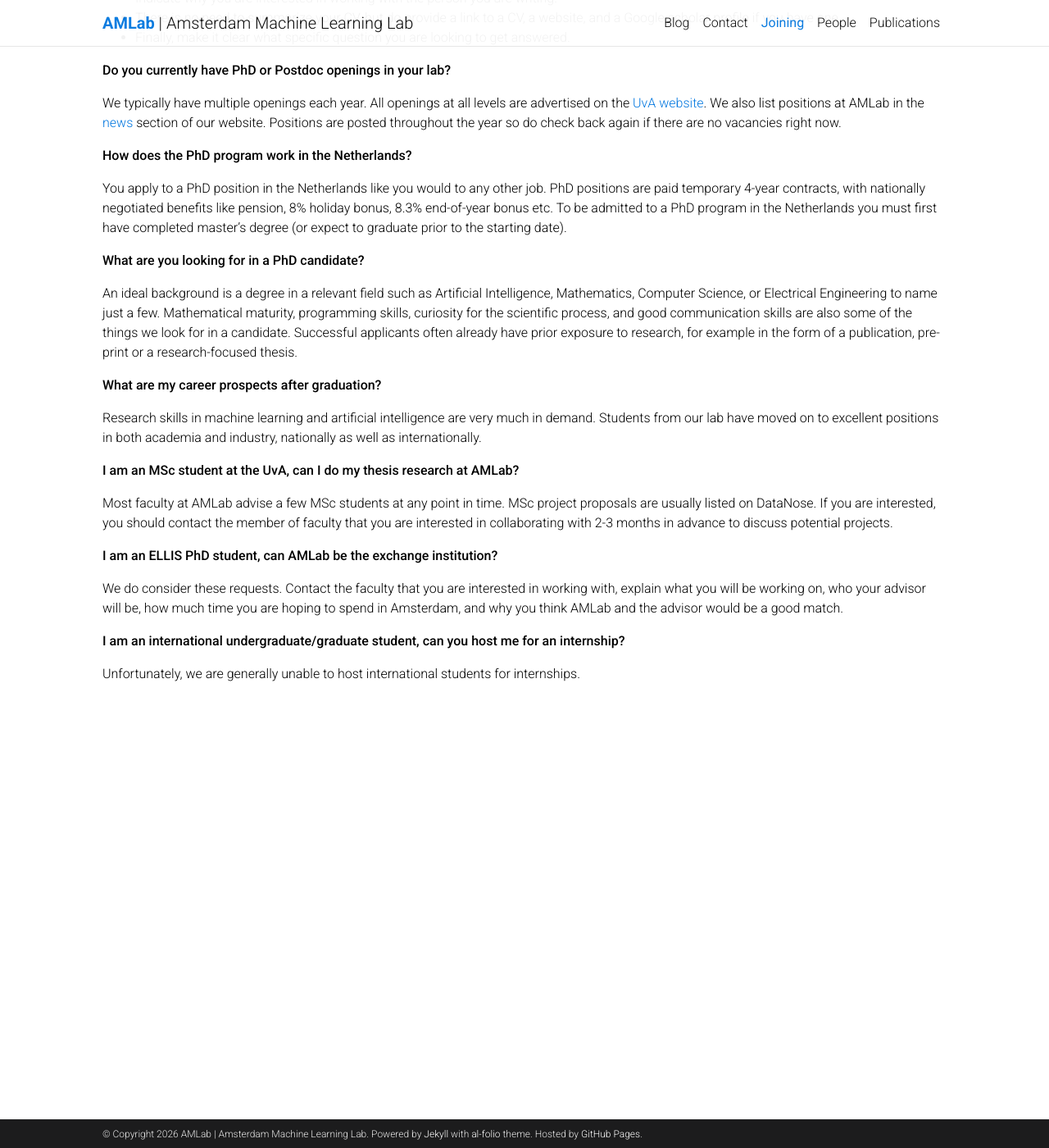
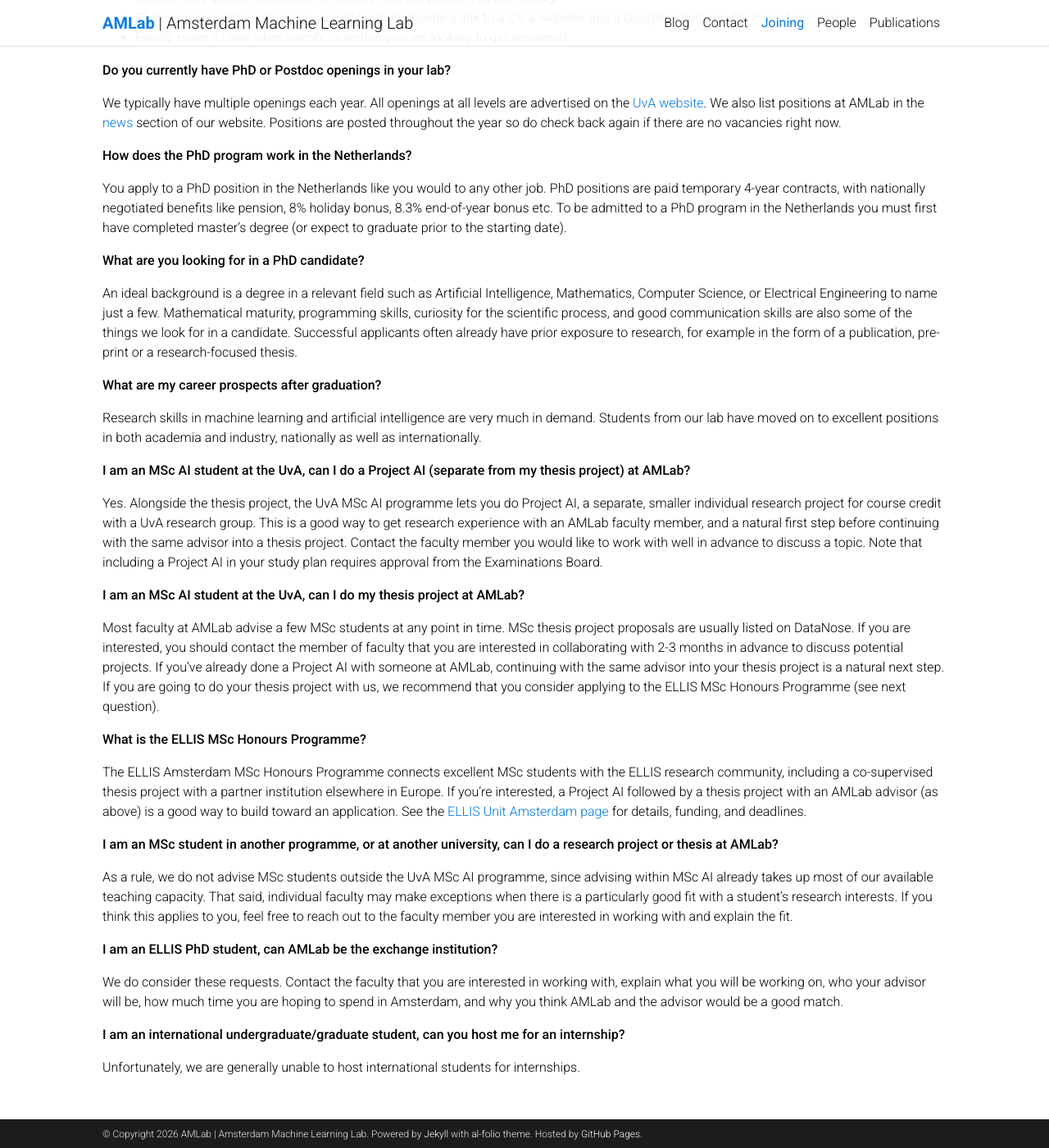
Before and after one commit to AMLab-Amsterdam/AMLab-Amsterdam.github.io, a Jekyll site: the page built from _pages/joining.md, in a window 1280 px wide and 1400 px high, scrolled down 422 px. Shown: the whole window at 82% size. Built offline with Jekyll 4.4.1, drawn with Linux system fonts in a browser that asks for light colours; comment, search, counter and statistics services are not loaded; a style sheet for code colours, icons or effects is not loaded.

Commit message:
Add MSc research-project and ELLIS Honours info to joining page
Adds Q&A blocks for Project AI (non-thesis research project) and the
ELLIS MSc Honours Programme, disambiguates "Project AI" vs. "thesis
project" throughout, and clarifies these Q&As are scoped to the UvA
MSc AI programme with a separate Q&A for students in other
programmes/universities.

Co-Authored-By: Claude Sonnet 5 <noreply@anthropic.com>

```diff
--- a/_pages/joining.md
+++ b/_pages/joining.md
@@ -33,9 +33,21 @@ An ideal background is a degree in a relevant field such as Artificial Intellige
 
 Research skills in machine learning and artificial intelligence are very much in demand. Students from our lab have moved on to excellent positions in both academia and industry, nationally as well as internationally.
 
-**I am an MSc student at the UvA, can I do my thesis research at AMLab?**
+**I am an MSc AI student at the UvA, can I do a Project AI (separate from my thesis project) at AMLab?**
 
-Most faculty at AMLab advise a few MSc students at any point in time. MSc project proposals are usually listed on DataNose. If you are interested, you should contact the member of faculty that you are interested in collaborating with 2-3 months in advance to discuss potential projects.
+Yes. Alongside the thesis project, the UvA MSc AI programme lets you do Project AI, a separate, smaller individual research project for course credit with a UvA research group. This is a good way to get research experience with an AMLab faculty member, and a natural first step before continuing with the same advisor into a thesis project. Contact the faculty member you would like to work with well in advance to discuss a topic. Note that including a Project AI in your study plan requires approval from the Examinations Board.
+
+**I am an MSc AI student at the UvA, can I do my thesis project at AMLab?**
+
+Most faculty at AMLab advise a few MSc students at any point in time. MSc thesis project proposals are usually listed on DataNose. If you are interested, you should contact the member of faculty that you are interested in collaborating with 2-3 months in advance to discuss potential projects. If you've already done a Project AI with someone at AMLab, continuing with the same advisor into your thesis project is a natural next step. If you are going to do your thesis project with us, we recommend that you consider applying to the ELLIS MSc Honours Programme (see next question).
+
+**What is the ELLIS MSc Honours Programme?**
+
+The ELLIS Amsterdam MSc Honours Programme connects excellent MSc students with the ELLIS research community, including a co-supervised thesis project with a partner institution elsewhere in Europe. If you're interested, a Project AI followed by a thesis project with an AMLab advisor (as above) is a good way to build toward an application. See the [ELLIS Unit Amsterdam page](https://ivi.fnwi.uva.nl/ellis/funding/ellis-msc-honours-programme/) for details, funding, and deadlines.
+
+**I am an MSc student in another programme, or at another university, can I do a research project or thesis at AMLab?**
+
+As a rule, we do not advise MSc students outside the UvA MSc AI programme, since advising within MSc AI already takes up most of our available teaching capacity. That said, individual faculty may make exceptions when there is a particularly good fit with a student's research interests. If you think this applies to you, feel free to reach out to the faculty member you are interested in working with and explain the fit.
 
 **I am an ELLIS PhD student, can AMLab be the exchange institution?**
 
```
